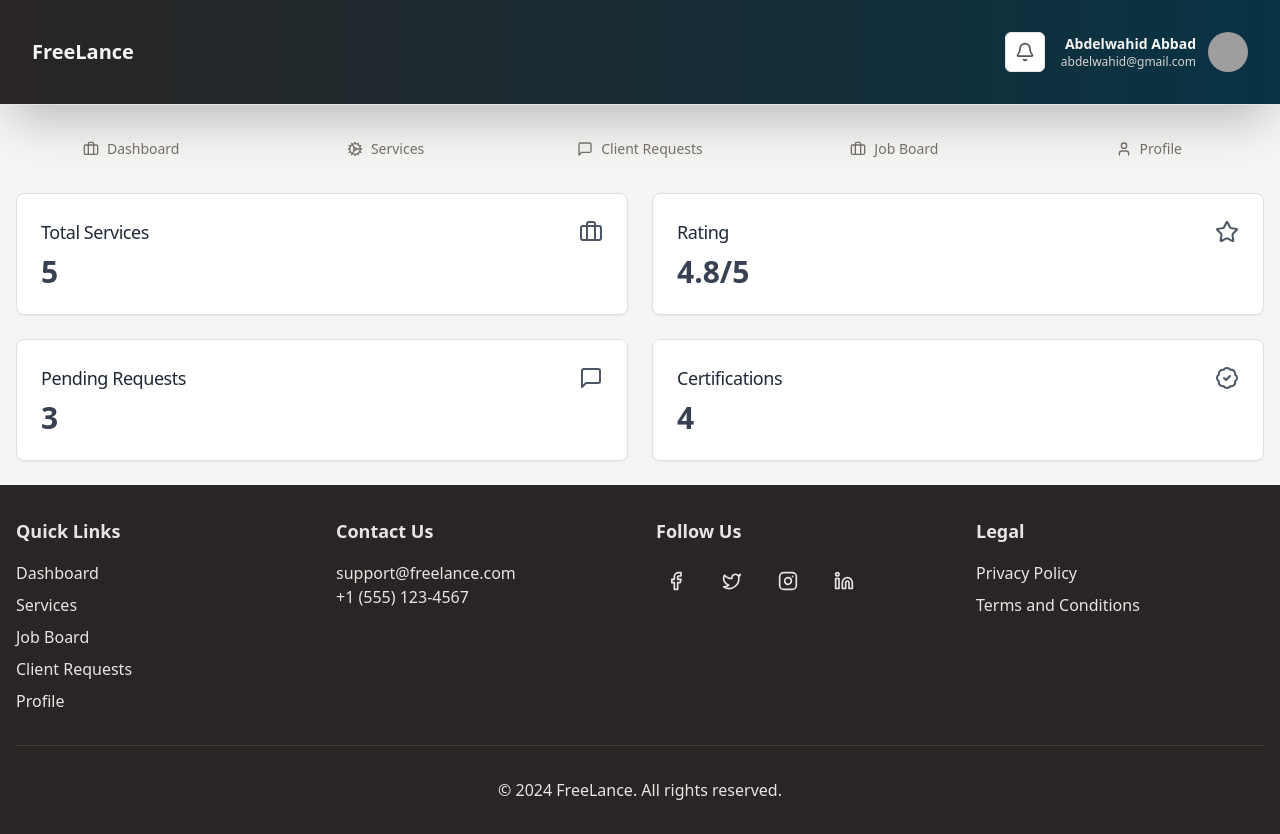
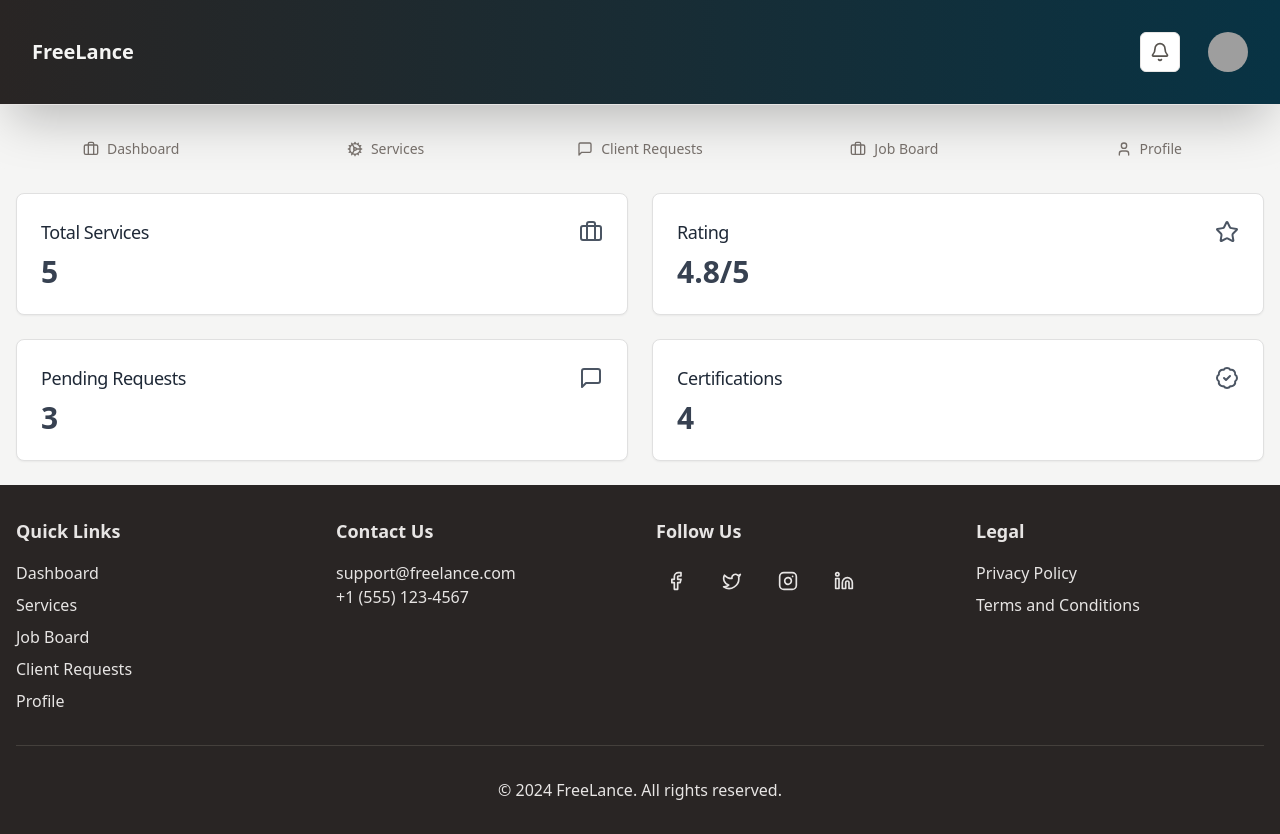
Before and after one commit to TAREK-AZM/FreeLance-Plateforme, a React (Vite) app in the folder frontend/: page / in a window 1280 px wide. Built offline with nearby package versions, Linux system fonts and the light colour scheme; grey boxes are pictures that could not be loaded.

Commit message:
first ui

```diff
--- a/frontend/src/App.jsx
+++ b/frontend/src/App.jsx
@@ -1,42 +1,27 @@
-import { BrowserRouter as Router, Routes, Route } from "react-router-dom";
-import { useState } from "react";
-import Header from "./components/Header";
-import Footer from "./components/Footer";
-import NavigationTabs from "./components/NavigationTabs";
+import { createBrowserRouter, createRoutesFromElements, RouterProvider, Route } from "react-router-dom";
+import MainLayout from "./layouts/MainLayout";
 import Dashboard from "./pages/Dashboard";
 import Services from "./pages/Services";
 import Requests from "./pages/Requests";
 import JobBoard from "./pages/JobBoard";
 import Profile from "./pages/Profile";
 
-function App() {
-    const [activeTab, setActiveTab] = useState("dashboard");
+// Define Routes
+const router = createBrowserRouter(
+    createRoutesFromElements(
+        <Route path="/" element={<MainLayout />}>
+            <Route index element={<Dashboard />} />
+            <Route path="/services" element={<Services />} />
+            <Route path="/requests" element={<Requests />} />
+            <Route path="/jobboard" element={<JobBoard />} />
+            <Route path="/profile" element={<Profile />} />
+        </Route>
+    )
+);
 
-    return (
-        <Router>
-            <div className="min-h-screen flex flex-col bg-stone-100">
-                {/* Sticky Header and NavigationTabs */}
-                <div className="sticky top-0 z-50">
-                    <Header name={'Abdelwahid Abbad'} email={'abdelwahid@gmail.com'}/>
-
-                </div>
-                <NavigationTabs activeTab={activeTab} setActiveTab={setActiveTab} />
-                {/* Main Content */}
-                <main className="flex-grow container mx-auto py-6 px-4">
-                    <Routes>
-                        <Route path="/" element={<Dashboard />} />
-                        <Route path="/services" element={<Services />} />
-                        <Route path="/requests" element={<Requests />} />
-                        <Route path="/jobboard" element={<JobBoard />} />
-                        <Route path="/profile" element={<Profile />} />
-                    </Routes>
-                </main>
-
-                {/* Footer */}
-                <Footer />
-            </div>
-        </Router>
-    );
-}
+// App Component
+const App = () => {
+    return <RouterProvider router={router} />;
+};
 
 export default App;
--- a/frontend/src/components/Footer.jsx
+++ b/frontend/src/components/Footer.jsx
@@ -1,5 +1,6 @@
 import { Facebook, Twitter, Instagram, Linkedin } from 'lucide-react'
 import { Button } from "@/components/ui/button"
+import {Link} from 'react-router-dom';
 
 function Footer() {
   return (
@@ -9,11 +10,11 @@ function Footer() {
           <div>
             <h3 className="text-lg font-semibold mb-4">Quick Links</h3>
             <ul className="space-y-2">
-              <li><a href="#" className="hover:text-stone-400 transition-colors">Dashboard</a></li>
-              <li><a href="#" className="hover:text-stone-400 transition-colors">Services</a></li>
-              <li><a href="#" className="hover:text-stone-400 transition-colors">Job Board</a></li>
-              <li><a href="#" className="hover:text-stone-400 transition-colors">Client Requests</a></li>
-              <li><a href="#" className="hover:text-stone-400 transition-colors">Profile</a></li>
+              <li><Link to="/" className="hover:text-stone-400 transition-colors">Dashboard</Link></li>
+              <li><Link to="/services" className="hover:text-stone-400 transition-colors">Services</Link></li>
+              <li><Link to="/jobboard" className="hover:text-stone-400 transition-colors">Job Board</Link></li>
+              <li><Link to="/requests" className="hover:text-stone-400 transition-colors">Client Requests</Link></li>
+              <li><Link to="/profile" className="hover:text-stone-400 transition-colors">Profile</Link></li>
             </ul>
           </div>
           <div>
--- /dev/null
+++ b/frontend/src/layouts/MainLayout.jsx
@@ -0,0 +1,25 @@
+import { Outlet } from "react-router-dom";
+import Header from "../components/Header";
+import Footer from "../components/Footer";
+import NavigationTabs from "../components/NavigationTabs";
+import { useState } from "react";
+
+const MainLayout = () => {
+    const [activeTab, setActiveTab] = useState("dashboard");
+
+    return (
+        <div className="min-h-screen flex flex-col bg-stone-100">
+            <div className="sticky top-0 z-50">
+                <Header />
+
+            </div>
+            <NavigationTabs activeTab={activeTab} setActiveTab={setActiveTab} />
+            <main className="flex-grow container mx-auto py-6 px-4">
+                <Outlet />
+            </main>
+            <Footer />
+        </div>
+    );
+};
+
+export default MainLayout;
```
